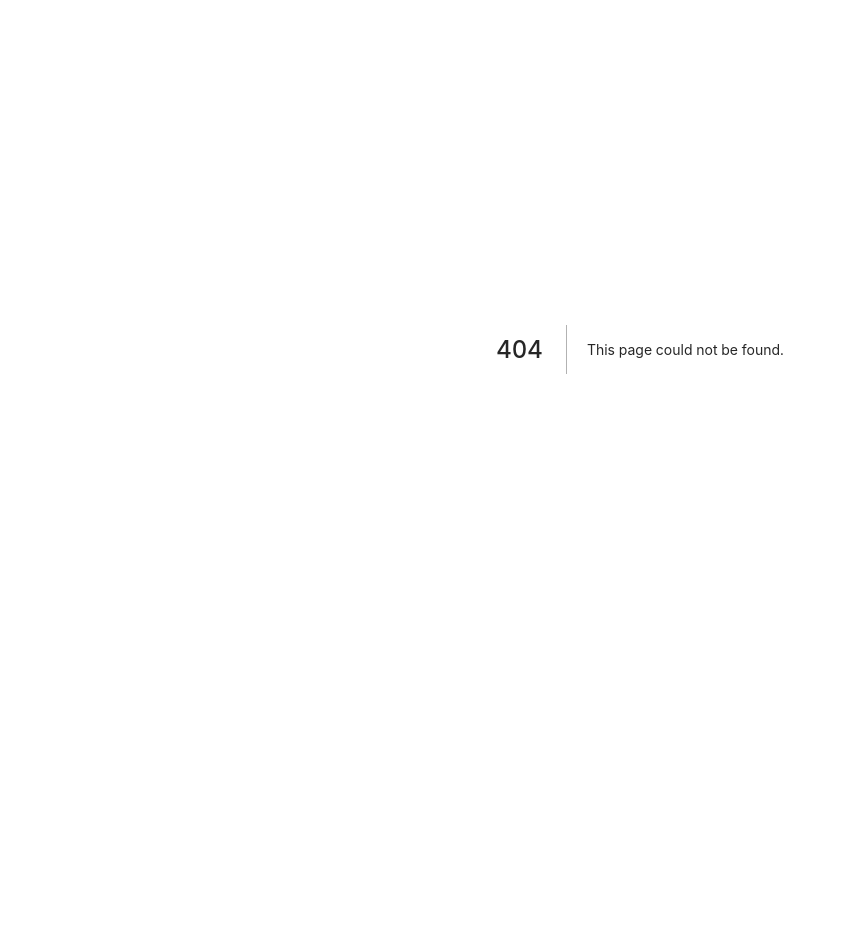
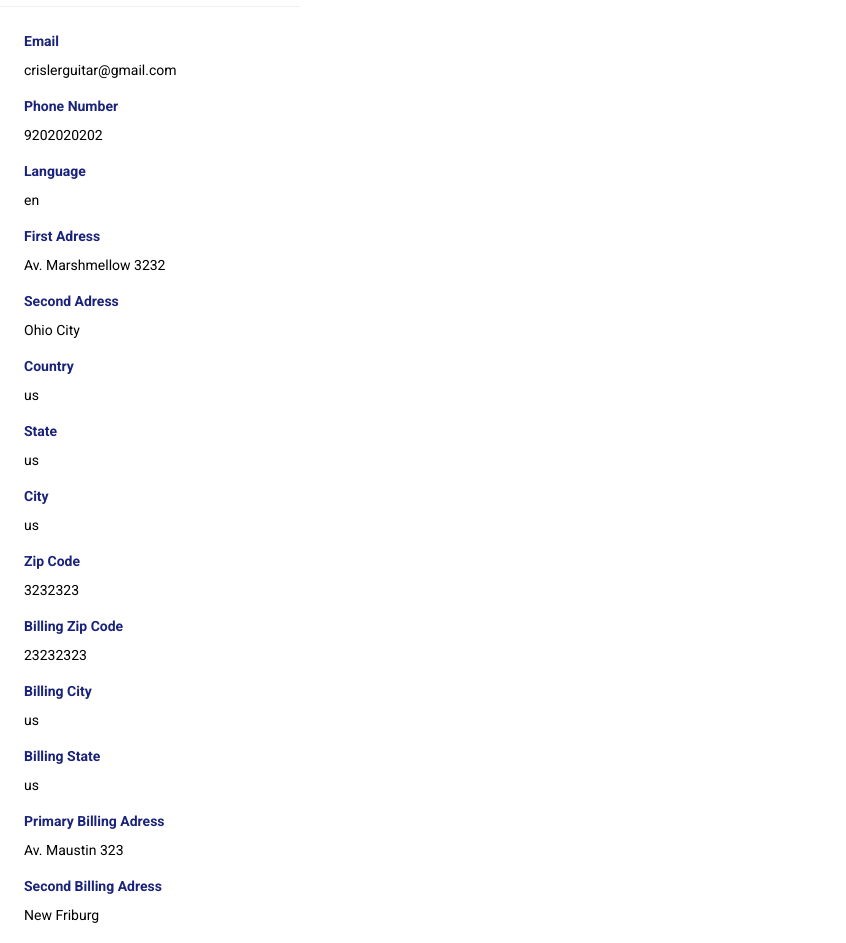
Before and after one commit to crislerwin/ctl-test-nodejs-front, a Next.js app: page /Sucess in a window 1280 px wide. Before the commit this address had no page. Shown: the part 160-1103 px from the top of the page, without its empty margins (0-846 px from the left). Before the commit the page ends 909 px from the top, so only its background shows below. Built offline with nearby package versions, Linux system fonts and the light colour scheme; data requests are answered from the project's data file.

Commit message:
✨ create a sucess page and fetch api to show data

```diff
--- a/src/db/db.json
+++ b/src/db/db.json
@@ -1,97 +1,98 @@
 {
   "register": [
     {
-      "firstname": "dsdsd",
-      "lastname": "sdsds",
-      "email": "dsds",
-      "phone": "sds",
-      "languages": "pt",
+      "first_name": "Crisler ",
+      "last_name": "Wintler",
+      "email": "crislerguitar@gmail.com",
+      "phone_number": "9202020202",
+      "language": "en",
       "country": "us",
-      "first_adress": "dsds",
-      "complement_adress": "sdsd",
+      "first_adress": "Av. Marshmellow 3232",
+      "second_adress": "Ohio City",
       "city": "us",
-      "state": "ca",
-      "zip_code": "sd23232",
-      "b_adress1": "sdsds",
-      "b_adress2": "sdsdsd",
-      "b_city": "gb",
-      "b_state": "gb",
-      "b_zipcode": "2323",
-      "fuelcut?": true,
-      "trackers?": true,
-      "purchaseTrackers": "3",
+      "state": "us",
+      "zip_code": "3232323",
+      "primary_billing_adress": "Av. Maustin 323",
+      "second_billing_adress": "New Friburg",
+      "billing_city": "us",
+      "billing_state": "us",
+      "billing_zip_code": "23232323",
+      "same_shipping_adress": true,
+      "fcut_device": true,
+      "other_installed_trackers": true,
+      "identify_fleet_drivers": true,
+      "tracker_quantity": "9",
       "id": 1
     },
     {
-      "firstname": "Crisler",
-      "lastname": "Silva",
-      "email": "dsdssdsd",
-      "phone": "sdsdsds",
-      "languages": "pt",
+      "first_name": "Crisler",
+      "last_name": "Wintler",
+      "email": "crislerguitar@gmail.com",
+      "phone_number": "32332323",
+      "language": "en",
       "country": "us",
-      "first_adress": "dsds",
-      "complement_adress": "sdsd",
+      "first_adress": "Rua das Palmeiras",
+      "second_adress": "Cidade Livre",
       "city": "us",
-      "state": "ca",
-      "zip_code": "sd23232",
-      "b_adress1": "sdsds",
-      "b_adress2": "sdsdsd",
-      "b_city": "gb",
-      "b_state": "gb",
-      "b_zipcode": "2323",
-      "same_shipping_adress?": true,
-      "fuelcut?": true,
-      "trackers?": true,
-      "identify?": true,
-      "purchaseTrackers": "3",
+      "state": "us",
+      "zip_code": "232323",
+      "primary_billing_adress": "Rua Canumã 362",
+      "second_billing_adress": "Pq Amazonia",
+      "billing_city": "ca",
+      "billing_state": "us",
+      "billing_zip_code": "3232323",
+      "same_shipping_adress": true,
+      "fcut_device": true,
+      "other_installed_trackers": true,
+      "identify_fleet_drivers": true,
+      "tracker_quantity": "8",
       "id": 2
     },
     {
-      "firstname": "Crisler",
-      "lastname": "Silva",
-      "email": "dsdssdsd",
-      "phone": "sdsdsds",
-      "languages": "pt",
+      "first_name": "Carlos",
+      "last_name": "Drummond",
+      "email": "carlos@gmail.com",
+      "phone_number": "32323",
+      "language": "en",
       "country": "us",
-      "first_adress": "dsds",
-      "complement_adress": "sdsd",
-      "city": "us",
+      "first_adress": "ewewewew",
+      "second_adress": "wewewe",
+      "city": "ca",
       "state": "ca",
-      "zip_code": "sd23232",
-      "b_adress1": "sdsds",
-      "b_adress2": "sdsdsd",
-      "b_city": "gb",
-      "b_state": "gb",
-      "b_zipcode": "2323",
-      "same_shipping_adress?": true,
-      "fuelcut?": true,
-      "trackers?": true,
-      "identify?": true,
-      "purchaseTrackers": "3",
+      "zip_code": "23232",
+      "primary_billing_adress": "wewewew",
+      "second_billing_adress": "ewewew",
+      "billing_city": "mx",
+      "billing_state": "mx",
+      "billing_zip_code": "23232",
+      "same_shipping_adress": true,
+      "fcut_device": true,
+      "other_installed_trackers": true,
+      "identify_fleet_drivers": true,
+      "tracker_quantity": "5",
       "id": 3
     },
     {
-      "firstname": "João",
-      "lastname": "Carlos",
-      "email": "dsdssdsd",
-      "phone": "sdsdsds",
-      "languages": "es",
-      "country": "mx",
-      "first_adress": "dsds",
-      "complement_adress": "sdsd",
+      "first_name": " Carlos",
+      "last_name": " Rodrigues",
+      "email": "carlos@email.com",
+      "phone_number": "93232932",
+      "language": "en",
+      "country": "us",
+      "first_adress": "12th Avenue ",
+      "second_adress": " Square Garden",
       "city": "us",
-      "state": "ca",
-      "zip_code": "sd23232",
-      "b_adress1": "sdsds",
-      "b_adress2": "sdsdsd",
-      "b_city": "gb",
-      "b_state": "gb",
-      "b_zipcode": "2323",
-      "same_shipping_adress?": true,
-      "fuelcut?": true,
-      "trackers?": false,
-      "identify?": true,
-      "purchaseTrackers": "3",
+      "state": "us",
+      "zip_code": "783233212",
+      "primary_billing_adress": "12th Avenue ",
+      "second_billing_adress": " Square Garden",
+      "billing_city": "us",
+      "billing_state": "us",
+      "billing_zip_code": "783233212",
+      "fcut_device": true,
+      "other_installed_trackers": true,
+      "identify_fleet_drivers": false,
+      "tracker_quantity": "5",
       "id": 4
     }
   ]
--- /dev/null
+++ b/src/interfaces/userData.ts
@@ -0,0 +1,24 @@
+export interface UserData {
+  id: number
+  first_name: string
+  last_name: string
+  email: string
+  phone_number: string
+  language: string
+  first_adress: string
+  second_adress: string
+  country: string
+  state: string
+  city: string
+  zip_code: string
+  billing_zip_code: string
+  billing_city: string
+  billing_state: string
+  primary_billing_adress: string
+  second_billing_adress: string
+  other_installed_trackers: boolean
+  same_shipping_adress: boolean
+  identify_fleet_drivers: boolean
+  fcut_device: boolean
+  tracker_quantity: string
+}
--- /dev/null
+++ b/src/pages/Sucess/index.tsx
@@ -0,0 +1,82 @@
+import { PageHeader, Card, Col, Row } from 'antd'
+import { HeaderLogo } from '../../components/HeaderLogo'
+import { Container,  Title, Paragraph} from './styles'
+
+import router from 'next/router'
+import { UserData } from '../../interfaces/userData'
+import { useFetch } from '../../hooks/useFetch'
+import React from 'react'
+
+const Sucess: React.FC = () => {
+  const {data} = useFetch<UserData[]>('/register')
+ if (!data) return <h1>Loading...</h1>
+  return (
+    <>
+      <PageHeader
+        className="site-page-header"
+        onBack={() => router.push('/')}
+        title={<HeaderLogo />}
+      />
+      <Container>
+      <Row gutter={16}>
+      <Col span={8}>
+{
+  data?.map((user: UserData) => (
+
+
+
+      <Card  title={`${user.first_name} ${user.last_name}`} bordered={false} style={{width: 300}}>
+
+      <Title>Email</Title>
+      <Paragraph>{user.email}</Paragraph>
+      <Title>Phone Number</Title>
+      <Paragraph>{user.phone_number}</Paragraph>
+      <Title>Language</Title>
+      <Paragraph>{user.language}</Paragraph>
+      <Title>First Adress</Title>
+      <Paragraph>{user.first_adress}</Paragraph>
+      <Title>Second Adress</Title>
+      <Paragraph>{user.second_adress}</Paragraph>
+      <Title>Country</Title>
+      <Paragraph>{user.country}</Paragraph>
+      <Title>State</Title>
+      <Paragraph>{user.state}</Paragraph>
+      <Title>City</Title>
+      <Paragraph>{user.city}</Paragraph>
+      <Title>Zip Code</Title>
+      <Paragraph>{user.zip_code}</Paragraph>
+      <Title>Billing Zip Code</Title>
+      <Paragraph>{user.billing_zip_code}</Paragraph>
+      <Title>Billing City</Title>
+      <Paragraph>{user.billing_city}</Paragraph>
+      <Title>Billing State</Title>
+      <Paragraph>{user.billing_state}</Paragraph>
+      <Title>Primary Billing Adress</Title>
+      <Paragraph>{user.primary_billing_adress}</Paragraph>
+      <Title>Second Billing Adress</Title>
+      <Paragraph>{user.second_billing_adress}</Paragraph>
+      <Title>Other Installed Trackers?</Title>
+      <Paragraph>{user.other_installed_trackers === true ? 'Yes' : 'No'}</Paragraph>
+      <Title>Same Shipping Adress?</Title>
+      <Paragraph>{user.same_shipping_adress  === true ? 'Yes' : 'No'}</Paragraph>
+      <Title>Identify Fleet Drivers?</Title>
+      <Paragraph>{user.identify_fleet_drivers  === true ? 'Yes' : 'No'}</Paragraph>
+      <Title>Have any Fuel Cut device?</Title>
+      <Paragraph>{user.fcut_device  === true ? 'Yes' : 'No'}</Paragraph>
+      <Title>Tracker Quantity</Title>
+      <Paragraph>{user.tracker_quantity}</Paragraph>
+    </Card>
+
+
+
+  ))}
+  </Col>
+    </Row>
+     </Container>
+
+    </>
+  )
+
+       }
+
+export default Sucess
--- /dev/null
+++ b/src/pages/Sucess/styles.ts
@@ -0,0 +1,29 @@
+import styled from "styled-components";
+
+
+const Container = styled.div`
+display: flex;
+flex-direction: row;
+justify-content: space-between;
+flex-wrap: wrap;
+margin: 0 auto;
+`;
+
+const Title = styled.h1`
+color: ${p => p.theme.colors.text};
+font-size: 14px;
+font-weight: 700;
+
+
+`;
+const Paragraph = styled.p`
+color: black;
+font-size: 14px;
+font-weight: 400;
+
+`;
+
+
+
+
+export { Container, Title, Paragraph };
--- a/src/pages/_app.tsx
+++ b/src/pages/_app.tsx
@@ -3,16 +3,10 @@ import { ThemeProvider } from 'styled-components'
 import GlobalStyle from './styles/globals'
 import 'antd/dist/antd.css'
 import { light } from '../theme'
-import { PageHeader } from 'antd'
-import { HeaderLogo } from '../components/HeaderLogo'
 
 function MyApp({ Component, pageProps }: AppProps) {
   return (
     <ThemeProvider theme={light}>
-      <PageHeader
-        className="site-page-header"
-        title={<HeaderLogo />}
-      />
       <Component {...pageProps} />
       <GlobalStyle />
     </ThemeProvider>
```
Also changed, not shown: src/components/BillingForm/index.tsx (+14 -14 lines), src/components/ContactForm/index.tsx (+4 -4 lines), src/pages/index.tsx (+15 -4 lines), 1 other file (tests, documents, lock files or other folders).
